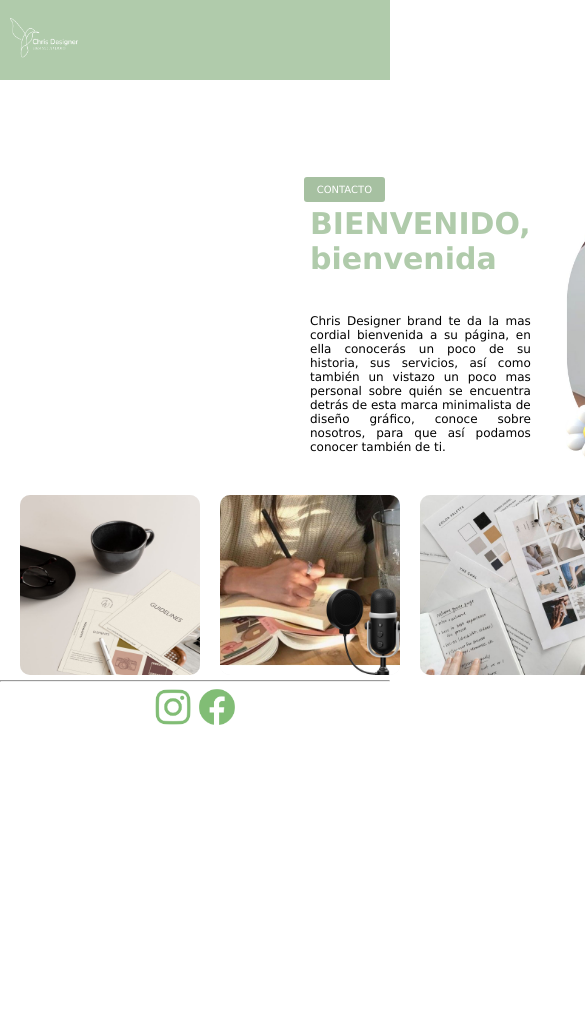
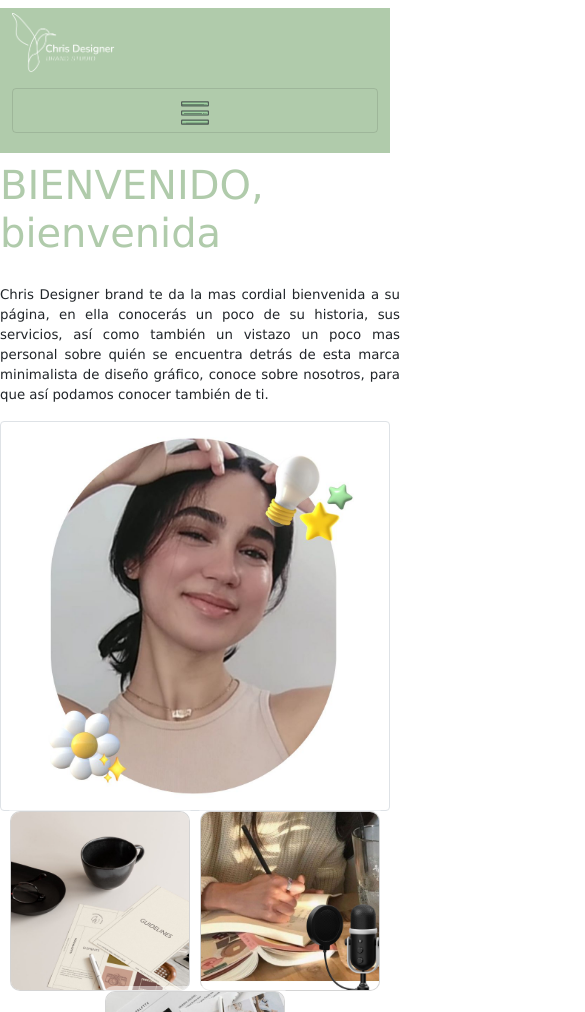
Before and after one commit to chrisecm/PF_Meneses, a website: page index.html in a window 390 px wide. Shown: the top 1012 px of the page, 585 px wide, since content can reach past the window. Before the commit the page ends 844 px from the top, so only its background shows below. Drawn offline with nearby package versions, Linux system fonts and the light colour scheme.

Commit message:
nuevos cambios

```diff
--- a/index.html
+++ b/index.html
@@ -5,8 +5,8 @@
     <meta http-equiv="X-UA-Compatible" content="IE=edge">
     <meta name="viewport" content="width=device-width, initial-scale=1.0">
         <title>Home</title>
-   <link rel="stylesheet" href="/css/style.css">
-   <link rel="stylesheet" href="/scss/main.css">
+    <link href="https://cdn.jsdelivr.net/npm/bootstrap@5.0.2/dist/css/bootstrap.min.css" rel="stylesheet" integrity="sha384-EVSTQN3/azprG1Anm3QDgpJLIm9Nao0Yz1ztcQTwFspd3yD65VohhpuuCOmLASjC" crossorigin="anonymous">
+    <link rel="stylesheet" href="./scss/main.css">
     <link href="https://cdnis.cloudflare.com/ajax/libs/ font-awesome/5.13.0/css/all.min.css" rel="stylesheet">
     <link rel="website icon" type="png" href="/recursos/favicon.png">
     <meta name="keywords" content="Chris Designer brand te da la mas cordial bienvenida  a su página, en ella  conocerás un poco de su historia,
@@ -16,44 +16,50 @@
 
 <body>
     <!-- Header/Menú de la página -->
-        <header class="header">
-            <nav class="content">
-                <a href="index.html"><img src="../recursos/logo.png" alt="Logo" align="left" width="100 px" height="50 px"> </a>
-
-                    <ul class="menu" align="right">
-                        <li><a href="index.html">HOME</a></li>
-                        <li><a href="/paginas/nosotros.html">¿QUIÉN ES CHRIS?</a></li>
-                        <li><a href="/paginas/servicios.html">SERVICIOS</a></li>
-                        <li><a href="/paginas/proyectos.html">PROYECTOS</a></li>
-                        <li><a class="nav-link active" aria-current="page" href="/paginas/contacto.html">CONTACTO</a></li>
+    <header>
+        <nav class="navbar navbar-expand-lg navbar-light justify-around">
+            <div class="container-fluid">
+                <a class="navbar-brand" href="./index.html"><img src="/recursos/logo.png" alt="logo"></a>
+                    <button class="navbar-toggler" type="button" data-bs-toggle="collapse" data-bs-target="#navbarSupportedContent" aria-controls="navbarSupportedContent" aria-expanded="false" aria-label="Toggle navigation">
+                        <img class="imgMenu" src="./recursos/icons8-menú-100.png" alt="Icono Menu">
+                    </button>
+            <div class="collapse navbar-collapse" id="navbarSupportedContent">
+                <ul class="navbar-nav me-auto mb-2 mb-lg-0">
+                    <li class="nav-item">
+                        <a class="nav-link" href="#">Contacto</a>
+                    </li>
+                    <li class="nav-item">
+                        <a class="nav-link" href="#">Link</a>
+                    </li>
+                    <li class="nav-item">
+                        <a class="nav-link" href="#">Link</a>
+                    </li>
+                    <li class="nav-item">
+                        <a class="nav-link" href="#">Link</a>
+                    </li>
                 </ul>
+            </div>
+            </div>
         </nav>
     </header>
 
+   <!-- Sección de Introducción a los servicios -->
+   <main class="introduccion-cards">
 
-     <!-- Sección de Introducción a la página -->
-    <main class="introduccion">
     <div class="Introduccion">
-            <article class="texto-introduccion">
-                <div>
-                    <h1>BIENVENIDO, <BR> bienvenida </h1> <br>
-                    <p>Chris Designer brand te da la mas cordial bienvenida  a su página, en ella  conocerás un poco de su historia,
+            <h1>BIENVENIDO, bienvenida </h1>
+            <div class="contDeTxtImg">
+                <p class="txtChris">Chris Designer brand te da la mas cordial bienvenida  a su página, en ella  conocerás un poco de su historia,
                     sus servicios, así como también un vistazo  un poco mas personal sobre quién se encuentra detrás de esta marca
                     minimalista de diseño gráfico, conoce sobre  nosotros, para que así podamos conocer también de ti. </p>
+                <img src="../recursos/me.jpg" class="img-thumbnail" alt="Chris" width="400px">
+            </div>
     </div>
 
-                <img src="../recursos/me.jpg" class="img-thumbnail" alt="Chris" width="400px">
-            </article>
-        </div>
-    </main>
 
-    <!-- Sección de Introducción a los servicios -->
-    <main class="introduccion-cards">
-        <table>
-            <tr>
-                <td>
+    <div class="contCardIndex">
         <div class="card">
-                        <img src="/recursos/brand.jpg" alt="Imagen-Brand" viewBox="0 0 24 24" alt="Brand">
+            <img src="/recursos/brand.jpg" alt="Imagen Brand" viewBox="0 0 24 24">
                 <div class="card__content">
                     <h3 class="card__title">¿CÓMO COMIENZO?</h3>
                     <p class="card__description">Primero que nada debes de crear la identidad visual
@@ -61,9 +67,9 @@
                     mediante proyectos, meetings e ideas te ayudamos a lograr el objetivo que deseas.</p>
                 </div>
         </div>
-                <td>
+
         <div class="card">
-                        <img src="/recursos/talks.jpg" alt="Imagen-Talks" viewBox="0 0 24 24" alt="Brand">
+            <img src="/recursos/talks.jpg" alt="Imagen Talks" viewBox="0 0 24 24">
                 <div class="card__content">
                     <h3 class="card__title">¿NO SABES QUÉ NECESITAS?</h3>
                     <p class="card__description">No te preocupes en Chris Designer brand studio nos enfocamos en
@@ -73,7 +79,7 @@
                 </div>
         </div>
 
-                <td>
+
         <div class="card">
             <img src="/recursos/mood.jpg" alt="Imagen-Content" viewBox="0 0 24 24" alt="Brand">
             <div class="card__content">
@@ -83,21 +89,17 @@
                 acerca de tu proyecto (competencia, público objetivo, valor de tu identidad, entre otros).</p>
             </div>
         </div>
-                </td>
-            </tr>
-        </table>
+    </div>
 </main>
 
+
+
     <footer>
-        <hr align="center" width="100%" height="30%">
-            <table>
-                <tr>
-                    <td>
-                         <img src="/recursos/instagram.png" alt="Instagram" width="50">
-                         <img src="/recursos/facebook.png" alt="Facebook" width="50">
-                    </td>
-                </tr>
-            </table>
+        <ul class="listFooter">
+            <li><a href=""></a><img src="./recursos/facebook.png" alt=""></li>
+            <li><a href=""><img src="./recursos/instagram.png" alt=""></a></li>
+        </ul>
     </footer>
+    <script src="https://cdn.jsdelivr.net/npm/bootstrap@5.0.2/dist/js/bootstrap.bundle.min.js" integrity="sha384-MrcW6ZMFYlzcLA8Nl+NtUVF0sA7MsXsP1UyJoMp4YLEuNSfAP+JcXn/tWtIaxVXM" crossorigin="anonymous"></script>
 </body>
 </html>
--- a/scss/main.scss
+++ b/scss/main.scss
@@ -1,12 +1,13 @@
 
+@import './variables/variables.scss';
+@import './variables/componentes.scss';
 @import './secciones/header';
 @import './secciones/main-index';
 @import './secciones/main-nosotros';
 @import './secciones/main-servicios';
 @import './secciones/main-proyectos';
 @import './secciones/main-contacto';
-@import './variables/variables.scss';
-@import './variables/componentes.scss';
+
 
 /*TITULOS*/
 h1 {
--- a/scss/secciones/_footer.scss
+++ b/scss/secciones/_footer.scss
@@ -8,3 +8,11 @@ table{
 	border-collapse: separate;
 	border-spacing: 20px 5px;
 }
+
+@media (max-width: 768px) {
+ /* Footer */
+ footer img {
+    height: 40px;
+    width: 40px;
+  }
+}
--- a/scss/secciones/_header.scss
+++ b/scss/secciones/_header.scss
@@ -1,49 +1,14 @@
 
 /*HEADER*/
-
-*{
-    padding: 0;
-    margin: 0;
-    text-decoration: none;
-    list-style: none;
-    box-sizing: border-box;
+.navbar-brand img{
+    width: 120px;
+    height: 60px;
 }
 
-
-header{
-    background: #b0cbab;
-    justify-content: space-between;
-    height: 80px;
-    width: 100%;
-    display: flex;
-    flex-direction: column;
+.container-fluid{
+    background: $primary;
 }
 
-header nav ul{
-    float: right;
+.navbar-toggler img{
+width: 40px;
 }
-
-header nav ul li{
-    display: inline-block;
-    line-height: 80px;
-    margin: 0 5px;
-}
-
-header nav ul li a{
-    color:#ffffff;
-    font-size: Verdana, Geneva, Tahoma, sans-serif;
-    padding: 7px 13px;
-    border-radius: 3px;
-    align-items: right;
-}
-
-li a.active, li a:hover{
-    background: #a6c0a1;
-}
-
-header nav img{
-	float:left;
-	width: 140px;
-	height: 75px;
-	padding: 10px ;
-  }
--- a/scss/secciones/_main-index.scss
+++ b/scss/secciones/_main-index.scss
@@ -1,3 +1,24 @@
+
+/*!!!!! Texto e imagen */
+.contDeTxt Img{
+  display: flex;
+  justify-content: center;
+  align-items: center;
+  margin: 10px;
+
+}
+
+.txtChris{
+  width: 25rem;
+}
+
+/*!!!!! nuevo contenedor de cards */
+.contCardIndex{
+  display: flex;
+  justify-content: space-evenly;
+  align-items: center;
+  flex-wrap: wrap;
+}
 
 /*CARDS*/
 .card {
@@ -70,31 +91,6 @@
   @media (max-width: 768px) {
 
   /* Index */
-
-         /* Header */
-           .nav__toggle {
-               display: none;
-             }
-
-             .nav__menu {
-               flex-direction: row;
-             }
-
-             .nav__menuli {
-               display: block;
-             }
-
-
-           nav ul li a{
-               font-size: 10px;
-           }
-
-           header nav img{
-           width: 100px;
-           height: 60px;
-           margin-top: 8px;
-           }
-
   /* Texto de Introduccion */
     .texto-introduccion h1{
      font-size: 30px;
@@ -179,28 +175,4 @@
   line-height: 1.4;
   align-items: center;
   }
-
-             /* Footer */
-               footer img{
-               height: 40px;
-               width: 40px;
 }
-
-           /* Nosotros Page */
-               .nosotros img{
-               width: 300px;
-             }
-
-             .texto-nosotros h1{
-               font-size: 25px;
-           }
-
-           .texto-nosotros p{
-               font-size: 12px;
-
-           }
-
-           .texto-introduccion img{
-               width: 300px;
-           }
-         }
--- a/scss/secciones/_main-nosotros.scss
+++ b/scss/secciones/_main-nosotros.scss
@@ -50,3 +50,17 @@
   .card-me:hover .card-description-me {
     transform: translateY(100%);
   }
+
+  @media (max-width: 768px) {
+
+  /* Nosotros Page */
+  .nosotros img {
+    width: 300px; }
+  .texto-nosotros h1 {
+    font-size: 25px; }
+  .texto-nosotros p {
+    font-size: 12px; }
+  .texto-introduccion img {
+    width: 300px;
+  }
+}
```
Also changed, not shown: css/style.css (deleted), recursos/icons8-menú-100.png (added), scss/main.css, scss/secciones/_main-contacto.scss (line endings or trailing spaces), scss/variables/_componentes.scss (renamed from scss/variables/componentes.scss), scss/variables/_variables.scss (renamed from scss/variables/variables.scss), scss/variables/componentes.css (deleted), scss/variables/variables.css (deleted), 3 other files. Lines whose indentation alone changed are shown as unchanged.
